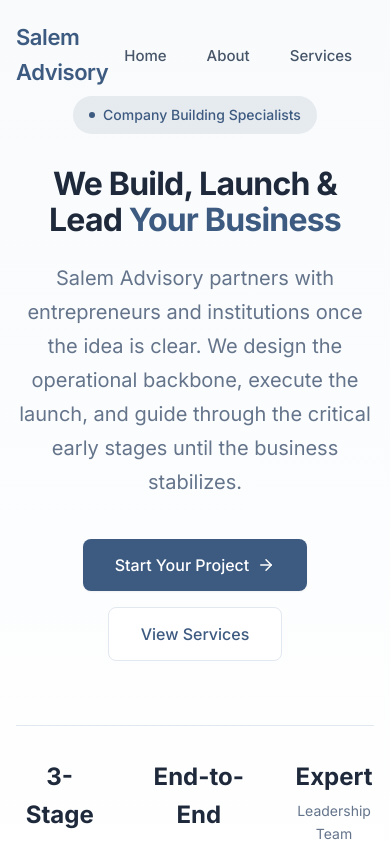
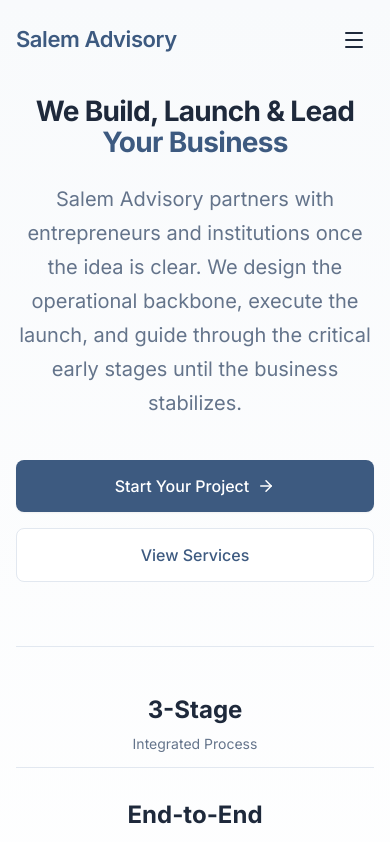
Before and after one commit to AdeAdecodes/salem-advisory, a React (Vite) app: page / in a window 390 px wide. Shown: the top 842 px of the page. Built offline with nearby package versions, Linux system fonts and the light colour scheme.

Commit message:
Add mobile and tablet responsive design

```diff
--- a/src/App.css
+++ b/src/App.css
@@ -173,6 +173,18 @@
   .grid-3 {
     grid-template-columns: repeat(2, 1fr);
   }
+
+  .services-grid {
+    grid-template-columns: repeat(2, 1fr) !important;
+  }
+
+  .who-we-serve-grid {
+    grid-template-columns: repeat(2, 1fr) !important;
+  }
+
+  .footer-grid {
+    grid-template-columns: repeat(2, 1fr) !important;
+  }
 }
 
 @media (max-width: 768px) {
@@ -181,7 +193,7 @@
   }
 
   .section {
-    padding: 3.5rem 0;
+    padding: 3rem 0;
   }
 
   .grid-2,
@@ -196,6 +208,117 @@
   h2 {
     font-size: 1.75rem;
   }
+
+  /* Header responsive */
+  .desktop-nav {
+    display: none !important;
+  }
+
+  .mobile-menu-btn {
+    display: flex !important;
+  }
+
+  /* Hero responsive */
+  .hero-buttons {
+    flex-direction: column !important;
+    width: 100%;
+  }
+
+  .hero-buttons .btn {
+    width: 100%;
+    justify-content: center;
+  }
+
+  .hero-stats {
+    flex-direction: column !important;
+    gap: 1rem !important;
+  }
+
+  .hero-stats > div {
+    padding: 0.75rem 0 !important;
+    border-right: none !important;
+    border-bottom: 1px solid var(--border);
+  }
+
+  .hero-stats > div:last-child {
+    border-bottom: none;
+  }
+
+  /* About responsive */
+  .about-grid {
+    grid-template-columns: 1fr !important;
+    gap: 2rem !important;
+  }
+
+  .who-we-serve-grid {
+    grid-template-columns: 1fr !important;
+    gap: 1rem !important;
+  }
+
+  /* Services responsive */
+  .services-grid {
+    grid-template-columns: 1fr !important;
+  }
+
+  /* Benefits responsive */
+  .benefits-grid {
+    grid-template-columns: 1fr !important;
+  }
+
+  .benefits-stats {
+    grid-template-columns: repeat(2, 1fr) !important;
+    gap: 1.5rem !important;
+  }
+
+  .benefits-stats > div {
+    padding: 1rem 0;
+  }
+
+  /* Contact responsive */
+  .contact-grid {
+    grid-template-columns: 1fr !important;
+    gap: 2rem !important;
+  }
+
+  /* Footer responsive */
+  .footer-grid {
+    grid-template-columns: 1fr !important;
+    gap: 2rem !important;
+    text-align: center;
+  }
+
+  .footer-grid a {
+    justify-content: center;
+  }
+
+  .footer-bottom {
+    flex-direction: column !important;
+    gap: 1rem !important;
+    text-align: center;
+  }
+}
+
+@media (max-width: 480px) {
+  .section {
+    padding: 2.5rem 0;
+  }
+
+  h1 {
+    font-size: 1.75rem;
+  }
+
+  h2 {
+    font-size: 1.5rem;
+  }
+
+  .btn {
+    padding: 0.75rem 1.25rem;
+    font-size: 0.875rem;
+  }
+
+  .benefits-stats {
+    grid-template-columns: 1fr !important;
+  }
 }
 
 /* Animations */
--- a/src/components/About.jsx
+++ b/src/components/About.jsx
@@ -23,7 +23,7 @@
   return (
     <section id="about" className="section" style={{ backgroundColor: 'var(--bg-white)' }}>
       <div className="container">
-        <div style={{
+        <div className="about-grid" style={{
           display: 'grid',
           gridTemplateColumns: '1fr 1fr',
           gap: '4rem',
@@ -129,7 +129,7 @@
             <h3 style={{ fontSize: '1.75rem' }}>Who We Serve</h3>
           </div>
 
-          <div style={{
+          <div className="who-we-serve-grid" style={{
             display: 'grid',
             gridTemplateColumns: 'repeat(4, 1fr)',
             gap: '1.5rem'
--- a/src/components/Benefits.jsx
+++ b/src/components/Benefits.jsx
@@ -56,7 +56,7 @@
           </p>
         </div>
 
-        <div style={{
+        <div className="benefits-grid" style={{
           display: 'grid',
           gridTemplateColumns: 'repeat(3, 1fr)',
           gap: '1.5rem'
@@ -113,7 +113,7 @@
           borderRadius: '16px',
           color: 'white'
         }}>
-          <div style={{
+          <div className="benefits-stats" style={{
             display: 'grid',
             gridTemplateColumns: 'repeat(4, 1fr)',
             gap: '2rem',
--- a/src/components/Contact.jsx
+++ b/src/components/Contact.jsx
@@ -86,7 +86,7 @@
   return (
     <section id="contact" className="section" style={{ backgroundColor: 'var(--bg-white)' }}>
       <div className="container">
-        <div style={{
+        <div className="contact-grid" style={{
           display: 'grid',
           gridTemplateColumns: '1fr 1fr',
           gap: '4rem',
--- a/src/components/Footer.jsx
+++ b/src/components/Footer.jsx
@@ -30,7 +30,7 @@
       paddingBottom: '1.5rem'
     }}>
       <div className="container">
-        <div style={{
+        <div className="footer-grid" style={{
           display: 'grid',
           gridTemplateColumns: '2fr 1fr 1fr 1fr',
           gap: '3rem',
@@ -187,7 +187,7 @@
         </div>
 
         {/* Bottom Bar */}
-        <div style={{
+        <div className="footer-bottom" style={{
           display: 'flex',
           justifyContent: 'space-between',
           alignItems: 'center',
--- a/src/components/Header.jsx
+++ b/src/components/Header.jsx
@@ -11,6 +11,17 @@
     }
     window.addEventListener('scroll', handleScroll)
     return () => window.removeEventListener('scroll', handleScroll)
+  }, [])
+
+  // Close menu on resize to desktop
+  useEffect(() => {
+    const handleResize = () => {
+      if (window.innerWidth > 768) {
+        setIsMenuOpen(false)
+      }
+    }
+    window.addEventListener('resize', handleResize)
+    return () => window.removeEventListener('resize', handleResize)
   }, [])
 
   const scrollToSection = (sectionId) => {
@@ -28,8 +39,8 @@
     right: 0,
     zIndex: 1000,
     padding: isScrolled ? '0.75rem 0' : '1.25rem 0',
-    backgroundColor: isScrolled ? 'rgba(255, 255, 255, 0.98)' : 'transparent',
-    backdropFilter: isScrolled ? 'blur(12px)' : 'none',
+    backgroundColor: isScrolled || isMenuOpen ? 'rgba(255, 255, 255, 0.98)' : 'transparent',
+    backdropFilter: isScrolled || isMenuOpen ? 'blur(12px)' : 'none',
     borderBottom: isScrolled ? '1px solid var(--border)' : 'none',
     transition: 'all 0.3s cubic-bezier(0.4, 0, 0.2, 1)'
   }
@@ -43,7 +54,23 @@
     color: 'var(--text-secondary)',
     padding: '0.5rem 1rem',
     borderRadius: '6px',
-    transition: 'all 0.2s ease'
+    transition: 'all 0.2s ease',
+    width: 'auto',
+    textAlign: 'left'
+  }
+
+  const mobileLinkStyle = {
+    background: 'none',
+    border: 'none',
+    cursor: 'pointer',
+    fontWeight: '500',
+    color: 'var(--text-secondary)',
+    transition: 'all 0.2s ease',
+    padding: '1rem 1.5rem',
+    fontSize: '1rem',
+    borderBottom: '1px solid var(--border)',
+    width: '100%',
+    textAlign: 'left'
   }
 
   return (
@@ -63,7 +90,11 @@
         </div>
 
         {/* Desktop Nav */}
-        <nav style={{ display: 'flex', alignItems: 'center', gap: '0.5rem' }}>
+        <nav className="desktop-nav" style={{
+          display: 'flex',
+          alignItems: 'center',
+          gap: '0.5rem'
+        }}>
           <button onClick={() => scrollToSection('hero')} style={linkStyle}>
             Home
           </button>
@@ -84,7 +115,65 @@
             Get Started
           </button>
         </nav>
+
+        {/* Mobile Menu Button */}
+        <button
+          className="mobile-menu-btn"
+          onClick={() => setIsMenuOpen(!isMenuOpen)}
+          style={{
+            display: 'none',
+            background: 'none',
+            border: 'none',
+            cursor: 'pointer',
+            padding: '0.5rem',
+            color: 'var(--text-primary)'
+          }}
+          aria-label="Toggle menu"
+        >
+          {isMenuOpen ? <X size={24} /> : <Menu size={24} />}
+        </button>
       </div>
+
+      {/* Mobile Nav */}
+      <nav
+        className="mobile-nav"
+        style={{
+          display: isMenuOpen ? 'flex' : 'none',
+          flexDirection: 'column',
+          position: 'absolute',
+          top: '100%',
+          left: 0,
+          right: 0,
+          backgroundColor: 'white',
+          borderBottom: '1px solid var(--border)',
+          boxShadow: 'var(--shadow-lg)'
+        }}
+      >
+        <button onClick={() => scrollToSection('hero')} style={mobileLinkStyle}>
+          Home
+        </button>
+        <button onClick={() => scrollToSection('about')} style={mobileLinkStyle}>
+          About
+        </button>
+        <button onClick={() => scrollToSection('services')} style={mobileLinkStyle}>
+          Services
+        </button>
+        <button onClick={() => scrollToSection('benefits')} style={mobileLinkStyle}>
+          Why Us
+        </button>
+        <button onClick={() => scrollToSection('testimonials')} style={mobileLinkStyle}>
+          Testimonials
+        </button>
+        <div style={{ padding: '1rem 1.5rem' }}>
+          <button
+            onClick={() => scrollToSection('contact')}
+            className="btn btn-primary"
+            style={{ width: '100%' }}
+          >
+            Get Started
+          </button>
+        </div>
+      </nav>
     </header>
   )
 }
--- a/src/components/Hero.jsx
+++ b/src/components/Hero.jsx
@@ -24,28 +24,6 @@
           margin: '0 auto',
           textAlign: 'center'
         }}>
-          {/* Badge */}
-          <div style={{
-            display: 'inline-flex',
-            alignItems: 'center',
-            gap: '0.5rem',
-            padding: '0.5rem 1rem',
-            backgroundColor: 'rgba(61, 90, 128, 0.1)',
-            borderRadius: '100px',
-            marginBottom: '2rem',
-            fontSize: '0.875rem',
-            fontWeight: '500',
-            color: 'var(--primary)'
-          }}>
-            <span style={{
-              width: '6px',
-              height: '6px',
-              borderRadius: '50%',
-              backgroundColor: 'var(--primary)'
-            }}></span>
-            Company Building Specialists
-          </div>
-
           {/* Headline */}
           <h1 style={{ marginBottom: '1.5rem' }}>
             We Build, Launch & Lead{' '}
@@ -65,7 +43,7 @@
           </p>
 
           {/* CTA Buttons */}
-          <div style={{
+          <div className="hero-buttons" style={{
             display: 'flex',
             gap: '1rem',
             justifyContent: 'center',
@@ -90,7 +68,7 @@
           </div>
 
           {/* Trust Indicators */}
-          <div style={{
+          <div className="hero-stats" style={{
             display: 'flex',
             justifyContent: 'center',
             gap: '3rem',
--- a/src/components/Services.jsx
+++ b/src/components/Services.jsx
@@ -62,7 +62,7 @@
           </p>
         </div>
 
-        <div style={{
+        <div className="services-grid" style={{
           display: 'grid',
           gridTemplateColumns: 'repeat(3, 1fr)',
           gap: '2rem'
```
